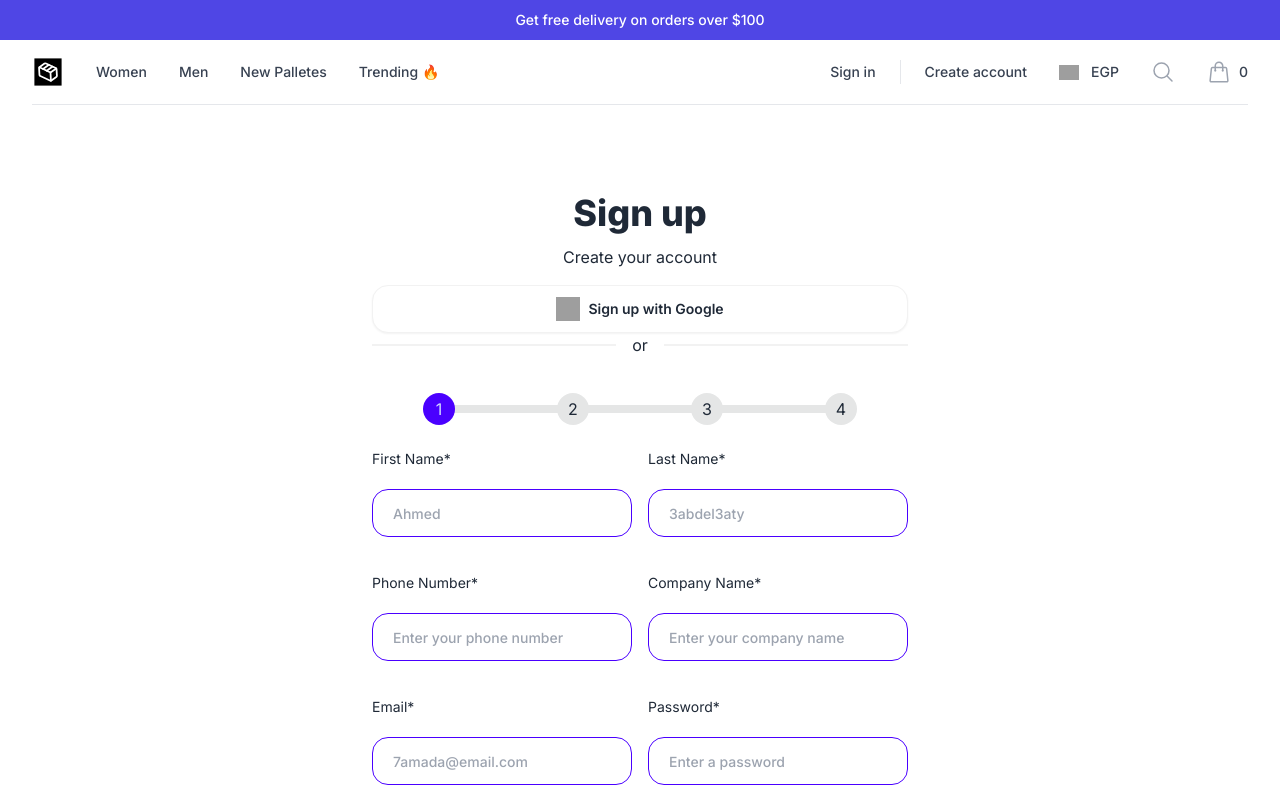
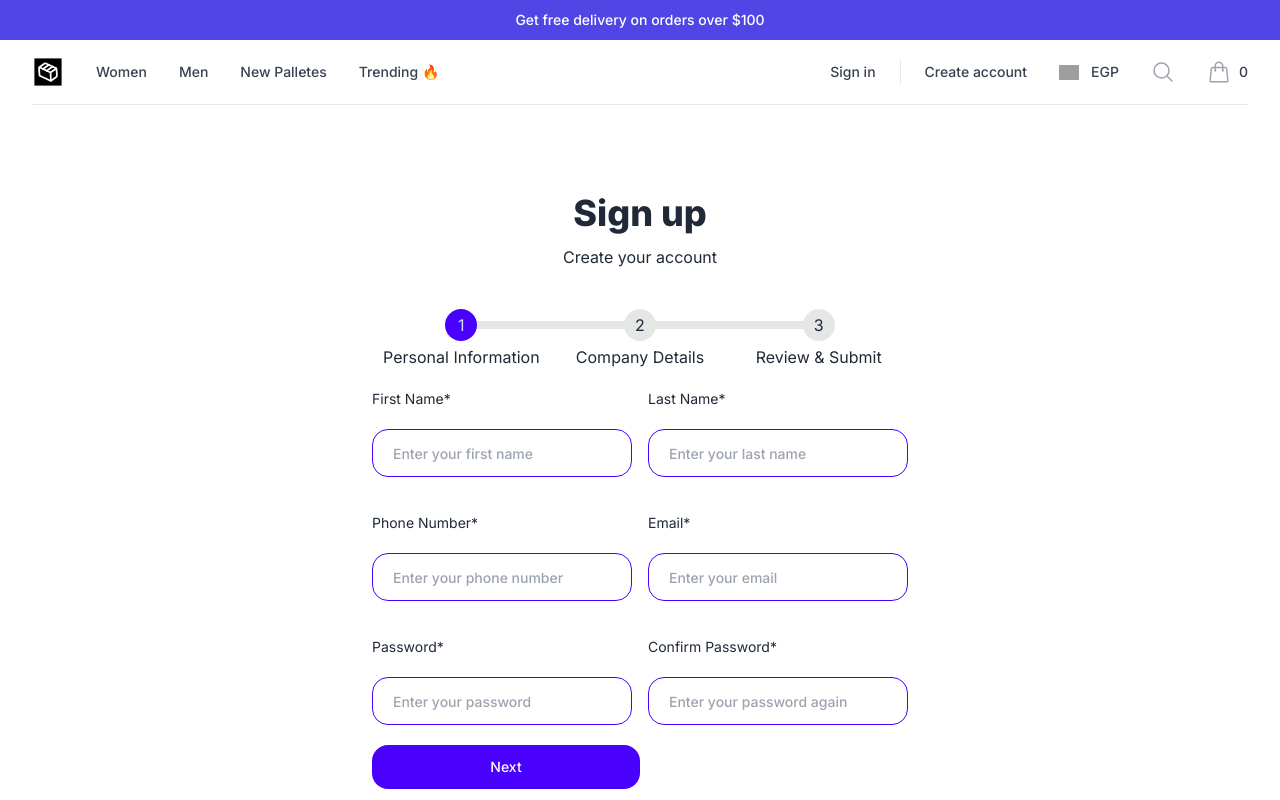
Before and after one commit to EyadTamer999/software-ecommerce-frontend, a Next.js app: page /signup in a window 1280 px wide. Shown: the top 800 px of the page. Built offline with nearby package versions, Linux system fonts and the light colour scheme; grey boxes are pictures that could not be loaded.

Commit message:
Update navbar links and logo text

```diff
--- a/src/app/signup/page.jsx
+++ b/src/app/signup/page.jsx
@@ -1,70 +1,219 @@
-import React from 'react'
+"use client";
+import React, { useState, useEffect } from 'react';
 
 const Signup = () => {
+    const [stepsData, setStepsData] = useState([
+        { title: 'Personal Information', isActive: true },
+        { title: 'Company Details', isActive: false },
+        { title: 'Review & Submit', isActive: false },
+    ]);
+
+    const currentStepIndex = stepsData.findIndex((step) => step.isActive);
+
+
+
+    const [data, setData] = useState({
+        firstName: '',
+        lastName: '',
+        phoneNumber: '',
+        email: '',
+        password: '',
+        confirmPassword: '',
+        companyName: '',
+        companyAddress: '',
+    });
+
+    const [ErrorMessage, setErrorMessage] = useState('');
+    const [Error, setError] = useState(false);
+
+
+    const handleNextStep = () => {
+
+        console.log(stepsData);
+
+        const newStepsData = stepsData.map((step, index) => {
+
+            // check if a field is empty
+            if (currentStepIndex === 0) {
+                if (data.firstName === '' || data.lastName === '' || data.phoneNumber === '' || data.email === '' || data.password === '' || data.confirmPassword === '') {
+
+                    setErrorMessage('Please fill all fields');
+                    setError(true);
+
+                    return;
+                }
+            }
+
+            if (currentStepIndex === 1) {
+                if (data.companyName === '' || data.companyAddress === '') {
+
+                    setErrorMessage('Please fill all fields');
+                    setError(true);
+
+                    return;
+                }
+            }
+
+            if (index === currentStepIndex + 1) {
+                return { ...step, isActive: true };
+            }
+            return { ...step, isActive: false };
+        });
+        setStepsData(newStepsData);
+    };
+
+    const handlePrevStep = () => {
+        const newStepsData = stepsData.map((step, index) => {
+            if (index === currentStepIndex - 1) {
+                return { ...step, isActive: true };
+            }
+            return { ...step, isActive: false };
+        });
+        setStepsData(newStepsData);
+    };
+
+    useEffect(() => {
+        if (Error) {
+            setTimeout(() => {
+                setError(false);
+            }, 3000);
+        }
+    }
+        , [Error]);
+
+
+
+
     return (
         <>
-            <div>
-                <div class="flex justify-center w-full h-full my-auto xl:gap-14 lg:justify-normal md:gap-5 draggable">
-                    <div class="flex items-center justify-center w-full lg:p-12">
-                        <div class="flex items-center xl:p-10">
-                            <form class="flex flex-col w-full h-full pb-6 text-center rounded-3xl">
-                                <h3 class="mb-3 text-4xl font-extrabold text-base-content">Sign up</h3>
-                                <p class="mb-4 text-base-content">Create your account</p>
-                                <button class="px-4 py-2 border flex gap-2 btn bg-base-100 rounded-2xl">
-                                    <img class="w-6 h-6" src="https://www.svgrepo.com/show/475656/google-color.svg" loading="lazy" alt="google logo" />
-                                    <span>Sign up with Google</span>
+            {Error && (
+                <div role="alert" className="alert alert-error">
+                    <button className="alert-close cursor-pointer" onClick={() => setError(false)}>
+                        <svg xmlns="http://www.w3.org/2000/svg" className="stroke-current shrink-0 h-6 w-6" fill="none" viewBox="0 0 24 24"><path strokeLinecap="round" strokeLinejoin="round" strokeWidth="2" d="M10 14l2-2m0 0l2-2m-2 2l-2-2m2 2l2 2m7-2a9 9 0 11-18 0 9 9 0 0118 0z" /></svg>
+                    </button>
+                    <span>{ErrorMessage}</span>
+                </div>
+            )}
+            <div className="flex justify-center w-full h-full my-auto xl:gap-14 lg:justify-normal md:gap-5 draggable">
+                <div className="flex items-center justify-center w-full lg:p-12">
+                    <div className="flex items-center xl:p-10">
+                        <form className="flex flex-col w-full h-full pb-6 text-center rounded-3xl">
+                            <h3 className="mb-3 text-4xl font-extrabold text-base-content">Sign up</h3>
+                            <p className="mb-4 text-base-content">Create your account</p>
+                            <ul className="steps my-5 mx-full">
+                                {stepsData.map((step) => (
+                                    <li key={step.title} className={`step ${step.isActive ? 'step-primary' : ''}`}>
+                                        {step.title}
+                                    </li>
+                                ))}
+                            </ul>
+                            {currentStepIndex === 0 && (
+                                <>
+                                    {/* Personal Information Form */}
+                                    <div className="grid grid-cols-2 gap-4">
+                                        <div className="flex flex-col space-y-3 mb-5">
+                                            <label for="name" className="mb-2 text-sm text-start text-base-content">First Name*</label>
+                                            <input onChange={(e) => setData({ ...data, firstName: e.target.value })} id="name" type="text" placeholder="Enter your first name" className="flex items-center w-full px-5 py-4 mr-2 text-sm font-medium outline-none input input-primary rounded-2xl" />
+                                        </div>
+                                        <div className="flex flex-col space-y-3 mb-5">
+                                            <label for="last name" className="mb-2 text-sm text-start text-base-content">Last Name*</label>
+                                            <input onChange={(e) => setData({ ...data, lastName: e.target.value })} id="last name" type="text" placeholder="Enter your last name" className="flex items-center w-full px-5 py-4 mr-2 text-sm font-medium outline-none input input-primary rounded-2xl" />
+                                        </div>
+                                        <div className="flex flex-col space-y-3 mb-5">
+                                            <label for="phone" className="mb-2 text-sm text-start text-base-content">Phone Number*</label>
+                                            <input onChange={(e) => setData({ ...data, phoneNumber: e.target.value })} id="phone" type="text" placeholder="Enter your phone number" className="flex items-center w-full px-5 py-4 mr-2 text-sm font-medium outline-none input input-primary rounded-2xl" />
+                                        </div>
+                                        <div className="flex flex-col space-y-3 mb-5">
+                                            <label for="email" className="mb-2 text-sm text-start text-base-content">Email*</label>
+                                            <input onChange={(e) => setData({ ...data, email: e.target.value })} id="email" type="email" placeholder="Enter your email" className="flex items-center w-full px-5 py-4 mr-2 text-sm font-medium outline-none input input-primary rounded-2xl" />
+                                        </div>
+                                        <div className="flex flex-col space-y-3 mb-5">
+                                            <label for="password" className="mb-2 text-sm text-start text-base-content">Password*</label>
+                                            <input onChange={(e) => setData({ ...data, password: e.target.value })} id="password" type="password" placeholder="Enter your password" className="flex items-center w-full px-5 py-4 mr-2 text-sm font-medium outline-none input input-primary rounded-2xl" />
+                                        </div>
+                                        <div className="flex flex-col space-y-3 mb-5">
+                                            <label for="confirm password" className="mb-2 text-sm text-start text-base-content">Confirm Password*</label>
+                                            <input onChange={(e) => setData({ ...data, confirmPassword: e.target.value })} id="confirm password" type="password" placeholder="Enter your password again" className="flex items-center w-full px-5 py-4 mr-2 text-sm font-medium outline-none input input-primary rounded-2xl" />
+                                        </div>
+                                    </div>
+                                </>
+                            )}
+
+                            {currentStepIndex === 1 && (
+                                <>
+                                    {/* Company Details Form */}
+                                    <div className="grid grid-cols-2 gap-4">
+                                        <div className="flex flex-col space-y-3 mb-5">
+                                            <label for="company name" className="mb-2 text-sm text-start text-base-content">Company Name*</label>
+                                            <input id="company name" type="text" placeholder="Enter your company name" className="flex items-center w-full px-5 py-4 mr-2 text-sm font-medium outline-none input input-primary rounded-2xl" />
+                                        </div>
+                                        <div className="flex flex-col space-y-3 mb-5">
+                                            <label for="company address" className="mb-2 text-sm text-start text-base-content">Company Address*</label>
+                                            <input id="company address" type="text" placeholder="Enter your company address" className="flex items-center w-full px-5 py-4 mr-2 text-sm font-medium outline-none input input-primary rounded-2xl" />
+                                        </div>
+                                    </div>
+                                </>
+                            )}
+
+                            {currentStepIndex === 2 && (
+                                <>
+                                    {/* Review & Submit Form */}
+                                    <div className="grid grid-cols-2 gap-4">
+                                        <div className="flex flex-col space-y-3 mb-5">
+                                            <label for="name" className="mb-2 text-sm text-start text-base-content">First Name*</label>
+                                            <label className="flex items-center w-full px-5 py-4 mr-2 text-sm font-medium outline-none input input-primary rounded-2xl">{data.firstName}</label>
+                                        </div>
+                                        <div className="flex flex-col space-y-3 mb-5">
+                                            <label for="last name" className="mb-2 text-sm text-start text-base-content">Last Name*</label>
+                                            <label className="flex items-center w-full px-5 py-4 mr-2 text-sm font-medium outline-none input input-primary rounded-2xl">{data.lastName}</label>
+                                        </div>
+                                        <div className="flex flex-col space-y-3 mb-5">
+                                            <label for="phone" className="mb-2 text-sm text-start text-base-content">Phone Number*</label>
+                                            <label className="flex items-center w-full px-5 py-4 mr-2 text-sm font-medium outline-none input input-primary rounded-2xl">{data.phoneNumber}</label>
+                                        </div>
+                                        <div className="flex flex-col space-y-3 mb-5">
+                                            <label for="email" className="mb-2 text-sm text-start text-base-content">Email*</label>
+                                            <label className="flex items-center w-full px-5 py-4 mr-2 text-sm font-medium outline-none input input-primary rounded-2xl">{data.email}</label>
+                                        </div>
+                                        <div className="flex flex-col space-y-3 mb-5">
+                                            <label for="company name" className="mb-2 text-sm text-start text-base-content">Company Name*</label>
+                                            <label className="flex items-center w-full px-5 py-4 mr-2 text-sm font-medium outline-none input input-primary rounded-2xl">{data.companyName}</label>
+                                        </div>
+                                        <div className="flex flex-col space-y-3 mb-5">
+                                            <label for="company address" className="mb-2 text-sm text-start text-base-content">Company Address*</label>
+                                            <label className="flex items-center w-full px-5 py-4 mr-2 text-sm font-medium outline-none input input-primary rounded-2xl">{data.companyAddress}</label>
+                                        </div>
+                                    </div>
+                                </>
+                            )}
+
+
+                            <div className="flex justify-between">
+                                {currentStepIndex !== 0 && (
+                                    <button
+                                        type="button"
+                                        onClick={handlePrevStep}
+                                        className="flex items-center justify-center w-1/2 px-6 py-3 text-sm font-medium text-white bg-gray-500 rounded-2xl"
+                                    >
+                                        Previous
+                                    </button>
+                                )}
+                                <button
+                                    type="button"
+                                    onClick={handleNextStep}
+                                    className="flex items-center justify-center w-1/2 px-6 py-3 text-sm font-medium text-white bg-primary rounded-2xl"
+                                >
+                                    {currentStepIndex === stepsData.length - 1 ? 'Submit' : 'Next'}
                                 </button>
-                                <div class="flex items-center mb-3">
-                                    <hr class="h-0 border-b border-solid border-base-200 grow" />
-                                    <p class="mx-4 text-base-content">or</p>
-                                    <hr class="h-0 border-b border-solid border-base-200 grow" />
-                                </div>
-                                <ul className="steps my-5 mx-full">
-                                    <li className="step step-primary"></li>
-                                    <li className="step"></li>
-                                    <li className="step"></li>
-                                    <li className="step"></li>
-                                </ul>
-                                <div class="grid grid-cols-2 gap-4">
-                                    <div class="flex flex-col space-y-3 mb-5">
-                                        <label for="name" class="mb-2 text-sm text-start text-base-content">First Name*</label>
-                                        <input id="name" type="text" placeholder="Ahmed" class="flex items-center w-full px-5 py-4 mr-2 text-sm font-medium outline-none input input-primary rounded-2xl" />
-                                    </div>
+                            </div>
 
-                                    <div class="flex flex-col space-y-3 mb-5">
-                                        <label for="last name" class="mb-2 text-sm text-start text-base-content">Last Name*</label>
-                                        <input id="last name" type="text" placeholder="3abdel3aty" class="flex items-center w-full px-5 py-4 mr-2 text-sm font-medium outline-none input input-primary rounded-2xl" />
-                                    </div>
 
-                                    <div class="flex flex-col space-y-3 mb-5">
-                                        <label for="phone" class="mb-2 text-sm text-start text-base-content">Phone Number*</label>
-                                        <input id="phone" type="text" placeholder="Enter your phone number" class="flex items-center w-full px-5 py-4 mr-2 text-sm font-medium outline-none input input-primary rounded-2xl" />
-                                    </div>
-                                    <div class="flex flex-col space-y-3 mb-5">
-                                        <label for="company name" class="mb-2 text-sm text-start text-base-content">Company Name*</label>
-                                        <input id="company name" type="text" placeholder="Enter your company name" class="flex items
-                                        -center w-full px-5 py-4 mr-2 text-sm font-medium outline-none input input-primary rounded-2xl" />
-                                    </div>
-
-                                    <div class="flex flex-col space-y-3 mb-5">
-                                        <label for="email" class="mb-2 text-sm text-start text-base-content">Email*</label>
-                                        <input id="email" type="email" placeholder="7amada@email.com" class="flex items-center w-full px-5 py-4 mr-2 text-sm font-medium outline-none input input-primary rounded-2xl" />
-                                    </div>
-                                    <div class="flex flex-col space-y-3 mb-5">
-                                        <label for="password" class="mb-2 text-sm text-start text-base-content">Password*</label>
-                                        <input id="password" type="password" placeholder="Enter a password" class="flex items-center w-full px-5 py-4 mb-5 mr-2 text-sm font-medium outline-none input input-primary rounded-2xl" />
-                                    </div>
-                                </div>
-                                <button class="w-full btn btn-primary rounded-2xl ">Sign Up</button>
-                                <p class="text-sm leading-relaxed text-base-content">Have an account? <a href="login" class="font-bold text-base-content">Login</a></p>
-                            </form>
-                        </div>
+                        </form>
                     </div>
                 </div>
             </div>
         </>
-
-    )
+    );
 }
 
-export default Signup
+export default Signup;
```
